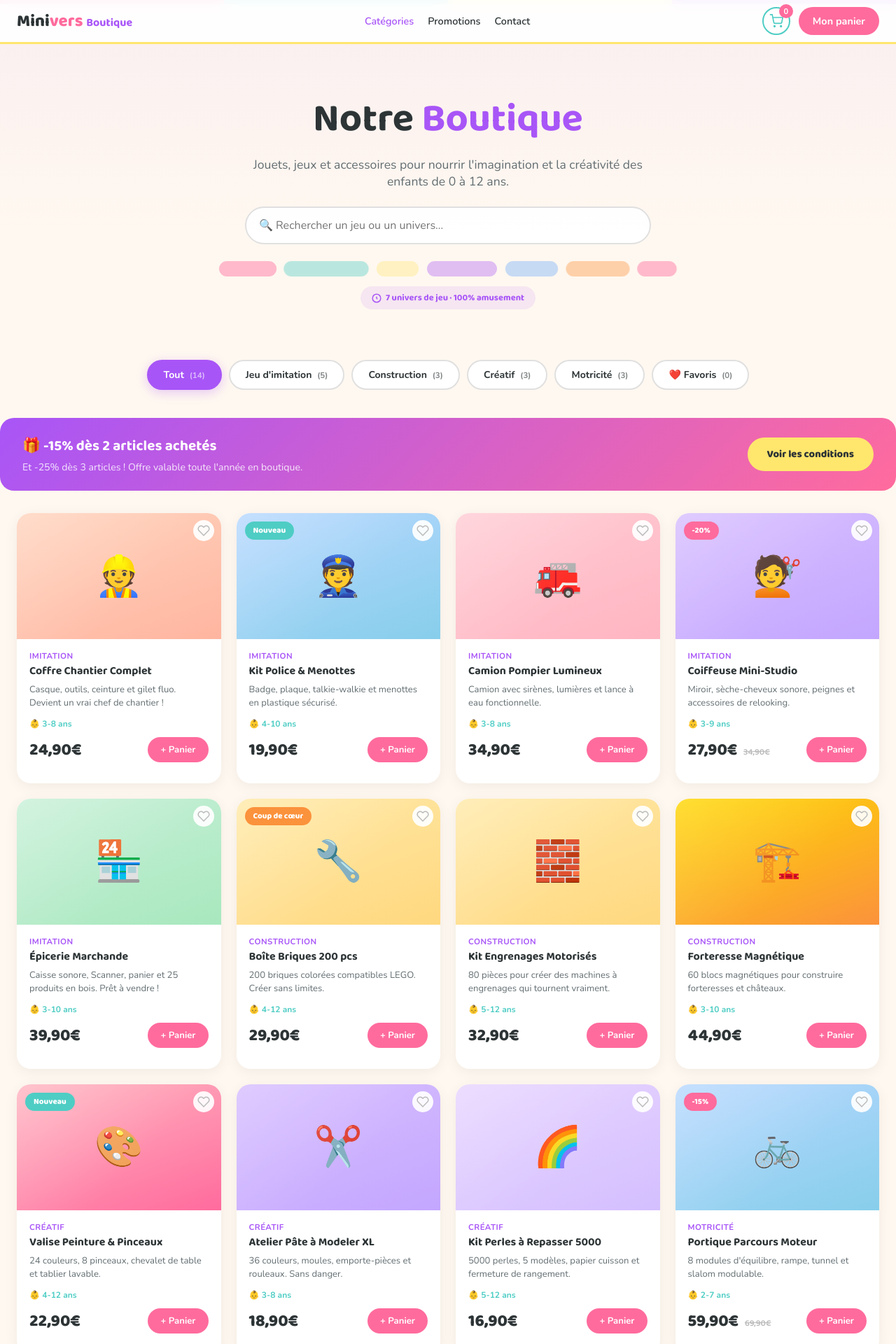
After one commit to Binair-Dev/Minivers, a Django app: page /boutique/ in a window 1280 px wide. The commit adds this page. Shown: the top 1920 px of the page at 70% size. Run offline with Django 4.2, Linux system fonts and the light colour scheme.

Commit message:
feat(boutique): template Django + vue/URL /boutique/
- templates/main/boutique.html hérite de base.html (nav/footer
  factorisés via blocks header/footer ; variantes boutique du mock
  conservées, ancres locales, TODO projet séparé)
- /boutique/ rendu depuis le template, lien nav accueil « Boutique »
  en placeholder commenté TODO
- le mock boutique.html reste la référence pour le diff visuel

```diff
--- a/main/urls.py
+++ b/main/urls.py
@@ -5,4 +5,5 @@ app_name = "main"
 
 urlpatterns = [
     path("", views.home, name="home"),
+    path("boutique/", views.boutique, name="boutique"),
 ]
--- a/main/views.py
+++ b/main/views.py
@@ -3,3 +3,9 @@ from django.shortcuts import render
 
 def home(request):
     return render(request, "main/home.html")
+
+
+def boutique(request):
+    # TODO(boutique): la boutique sortira en projet séparé (URL dédiée).
+    # Ce placeholder sert de point d'ancrage pour la future redirection.
+    return render(request, "main/boutique.html")
--- a/templates/base.html
+++ b/templates/base.html
@@ -19,7 +19,9 @@
 <li><a href="#tarifs">Tarifs</a></li>
 <li><a href="#anniversaires">Anniversaires</a></li>
 <li><a href="#evenements">Agenda</a></li>
-<li><a href="#boutique">Boutique</a></li>
+<!-- TODO(boutique): la boutique sortira en projet séparé — remplacer ce
+     placeholder par l'URL du site boutique quand il existera. -->
+<li><a href="#">Boutique</a></li>
 <li><a href="#contact">Contact</a></li>
 </ul>
 <div class="nav-right">
--- /dev/null
+++ b/templates/main/boutique.html
@@ -0,0 +1,225 @@
+{% extends 'base.html' %}
+{% load static %}
+
+{% block title %}Minivers — Boutique{% endblock %}
+
+{% block head %}
+<link rel="stylesheet" href="{% static 'css/boutique.css' %}">
+{% endblock %}
+
+{% block header %}
+<!-- NAV — variante boutique du mock (logo « Boutique », ancres locales) ;
+     le socle commun (structure nav, styles, panier) reste factorisé dans
+     base.html + main.css. TODO(boutique): quand la boutique sortira en
+     projet séparé, remplacer les ancres ci-dessous par ses URLs propres. -->
+<nav>
+<a href="#top" class="logo">Mini<span>vers</span> <span style="color:var(--violet);font-size:1rem;font-weight:700">Boutique</span></a>
+<ul>
+<li><a href="#filters" style="color:var(--violet)">Catégories</a></li>
+<li><a href="#promo">Promotions</a></li>
+<li><a href="#contact-boutique">Contact</a></li>
+</ul>
+<div class="nav-right">
+<button class="btn-cart" onclick="toggleCart()"><svg width="20" height="20" viewBox="0 0 24 24" fill="none" stroke="currentColor" stroke-width="2"><circle cx="9" cy="21" r="1"/><circle cx="20" cy="21" r="1"/><path d="M1 1h4l2.68 13.39a2 2 0 002 1.61h9.72a2 2 0 002-1.61L23 6H6"/></svg><span class="cart-count" id="cartCount">0</span></button>
+<button style="background:var(--rose);color:#fff;border:none;padding:10px 20px;border-radius:50px;font-weight:700;font-size:.9rem" onmouseover="this.style.transform='scale(1.05)'" onmouseout="this.style.transform='none'">Mon panier</button>
+</div>
+</nav>
+<a id="top"></a>
+{% endblock %}
+
+{% block content %}
+<div class="color-bar"><span style="background:var(--rose)"></span><span style="background:var(--turquoise)"></span><span style="background:var(--jaune)"></span><span style="background:var(--violet)"></span></div>
+
+<section class="boutique-hero">
+<h1>Notre <span>Boutique</span></h1>
+<p>Jouets, jeux et accessoires pour nourrir l'imagination et la créativité des enfants de 0 à 12 ans.</p>
+<div class="boutique-search"><input type="text" id="searchInput" placeholder="🔍 Rechercher un jeu ou un univers..."></div>
+<div class="cyl-signature" aria-label="Nos univers">
+<div class="cyl" style="background:var(--rose);width:80px"></div><div class="cyl" style="background:var(--turquoise);width:120px"></div><div class="cyl" style="background:var(--jaune);width:60px"></div><div class="cyl" style="background:var(--violet);width:100px"></div><div class="cyl" style="background:var(--bleu);width:75px"></div><div class="cyl" style="background:var(--orange);width:90px"></div><div class="cyl" style="background:var(--rose);width:55px"></div>
+</div>
+<div class="cyl-tag"><svg width="14" height="14" viewBox="0 0 24 24" fill="none" stroke="currentColor" stroke-width="2.5"><circle cx="12" cy="12" r="10"/><path d="M12 8v4l2 2"/></svg>7 univers de jeu · 100% amusement</div>
+</section>
+
+<div class="boutique-filters" id="filters">
+<button class="filter-chip active" data-cat="all">Tout <span class="chip-count">(14)</span></button>
+<button class="filter-chip" data-cat="imitation">Jeu d'imitation <span class="chip-count">(5)</span></button>
+<button class="filter-chip" data-cat="construction">Construction <span class="chip-count">(3)</span></button>
+<button class="filter-chip" data-cat="creatif">Créatif <span class="chip-count">(3)</span></button>
+<button class="filter-chip" data-cat="moteur">Motricité <span class="chip-count">(3)</span></button>
+<button class="filter-chip" data-cat="favorites">❤️ Favoris <span class="chip-count">(0)</span></button>
+</div>
+
+<div class="shop-promo" id="promo">
+<div class="shop-promo-text"><h3>🎁 -15% dès 2 articles achetés</h3><p>Et -25% dès 3 articles ! Offre valable toute l'année en boutique.</p></div>
+<button class="shop-promo-btn">Voir les conditions</button>
+</div>
+
+<section class="shop-section">
+<div class="shop-grid" id="shopGrid">
+
+<div class="product" data-cat="imitation" data-name="Coffre Chantier Complet">
+<div class="product-img pi-chantier">👷<button class="btn-like" data-name="Coffre Chantier Complet"><svg viewBox="0 0 24 24"><path d="M20.84 4.61a5.5 5.5 0 00-7.78 0L12 5.67l-1.06-1.06a5.5 5.5 0 00-7.78 7.78l1.06 1.06L12 21.23l7.78-7.78 1.06-1.06a5.5 5.5 0 000-7.78z"/></svg></button></div>
+<div class="product-body">
+<div class="product-cat">Imitation</div><h3>Coffre Chantier Complet</h3>
+<p class="product-desc">Casque, outils, ceinture et gilet fluo. Devient un vrai chef de chantier !</p>
+<div class="product-age">👶 3-8 ans</div>
+<div class="product-footer"><div class="product-price">24,90€</div><button class="product-btn" data-action="cart" data-name="Coffre Chantier Complet" data-price="24.9">+ Panier</button></div>
+</div></div>
+
+<div class="product" data-cat="imitation" data-name="Kit Police & Menottes">
+<div class="product-img pi-police">👮<button class="btn-like" data-name="Kit Police & Menottes"><svg viewBox="0 0 24 24"><path d="M20.84 4.61a5.5 5.5 0 00-7.78 0L12 5.67l-1.06-1.06a5.5 5.5 0 00-7.78 7.78l1.06 1.06L12 21.23l7.78-7.78 1.06-1.06a5.5 5.5 0 000-7.78z"/></svg></button></div>
+<span class="product-badge badge-new">Nouveau</span>
+<div class="product-body">
+<div class="product-cat">Imitation</div><h3>Kit Police & Menottes</h3>
+<p class="product-desc">Badge, plaque, talkie-walkie et menottes en plastique sécurisé.</p>
+<div class="product-age">👶 4-10 ans</div>
+<div class="product-footer"><div class="product-price">19,90€</div><button class="product-btn" data-action="cart" data-name="Kit Police & Menottes" data-price="19.9">+ Panier</button></div>
+</div></div>
+
+<div class="product" data-cat="imitation" data-name="Camion Pompier Lumineux">
+<div class="product-img pi-pompier">🚒<button class="btn-like" data-name="Camion Pompier Lumineux"><svg viewBox="0 0 24 24"><path d="M20.84 4.61a5.5 5.5 0 00-7.78 0L12 5.67l-1.06-1.06a5.5 5.5 0 00-7.78 7.78l1.06 1.06L12 21.23l7.78-7.78 1.06-1.06a5.5 5.5 0 000-7.78z"/></svg></button></div>
+<div class="product-body">
+<div class="product-cat">Imitation</div><h3>Camion Pompier Lumineux</h3>
+<p class="product-desc">Camion avec sirènes, lumières et lance à eau fonctionnelle.</p>
+<div class="product-age">👶 3-8 ans</div>
+<div class="product-footer"><div class="product-price">34,90€</div><button class="product-btn" data-action="cart" data-name="Camion Pompier Lumineux" data-price="34.9">+ Panier</button></div>
+</div></div>
+
+<div class="product" data-cat="imitation" data-name="Coiffeuse Mini-Studio">
+<div class="product-img pi-relooking">💇<button class="btn-like" data-name="Coiffeuse Mini-Studio"><svg viewBox="0 0 24 24"><path d="M20.84 4.61a5.5 5.5 0 00-7.78 0L12 5.67l-1.06-1.06a5.5 5.5 0 00-7.78 7.78l1.06 1.06L12 21.23l7.78-7.78 1.06-1.06a5.5 5.5 0 000-7.78z"/></svg></button></div>
+<span class="product-badge badge-promo">-20%</span>
+<div class="product-body">
+<div class="product-cat">Imitation</div><h3>Coiffeuse Mini-Studio</h3>
+<p class="product-desc">Miroir, sèche-cheveux sonore, peignes et accessoires de relooking.</p>
+<div class="product-age">👶 3-9 ans</div>
+<div class="product-footer"><div class="product-price">27,90€ <small>34,90€</small></div><button class="product-btn" data-action="cart" data-name="Coiffeuse Mini-Studio" data-price="27.9">+ Panier</button></div>
+</div></div>
+
+<div class="product" data-cat="imitation" data-name="Épicerie Marchande">
+<div class="product-img pi-epicerie">🏪<button class="btn-like" data-name="Épicerie Marchande"><svg viewBox="0 0 24 24"><path d="M20.84 4.61a5.5 5.5 0 00-7.78 0L12 5.67l-1.06-1.06a5.5 5.5 0 00-7.78 7.78l1.06 1.06L12 21.23l7.78-7.78 1.06-1.06a5.5 5.5 0 000-7.78z"/></svg></button></div>
+<div class="product-body">
+<div class="product-cat">Imitation</div><h3>Épicerie Marchande</h3>
+<p class="product-desc">Caisse sonore, Scanner, panier et 25 produits en bois. Prêt à vendre !</p>
+<div class="product-age">👶 3-10 ans</div>
+<div class="product-footer"><div class="product-price">39,90€</div><button class="product-btn" data-action="cart" data-name="Épicerie Marchande" data-price="39.9">+ Panier</button></div>
+</div></div>
+
+<div class="product" data-cat="construction" data-name="Boîte Briques 200 pcs">
+<div class="product-img pi-garage">🔧<button class="btn-like" data-name="Boîte Briques 200 pcs"><svg viewBox="0 0 24 24"><path d="M20.84 4.61a5.5 5.5 0 00-7.78 0L12 5.67l-1.06-1.06a5.5 5.5 0 00-7.78 7.78l1.06 1.06L12 21.23l7.78-7.78 1.06-1.06a5.5 5.5 0 000-7.78z"/></svg></button></div>
+<span class="product-badge badge-coup">Coup de cœur</span>
+<div class="product-body">
+<div class="product-cat">Construction</div><h3>Boîte Briques 200 pcs</h3>
+<p class="product-desc">200 briques colorées compatibles LEGO. Créer sans limites.</p>
+<div class="product-age">👶 4-12 ans</div>
+<div class="product-footer"><div class="product-price">29,90€</div><button class="product-btn" data-action="cart" data-name="Boîte Briques 200 pcs" data-price="29.9">+ Panier</button></div>
+</div></div>
+
+<div class="product" data-cat="construction" data-name="Kit Engrenages Motorisés">
+<div class="product-img pi-garage">🧱<button class="btn-like" data-name="Kit Engrenages Motorisés"><svg viewBox="0 0 24 24"><path d="M20.84 4.61a5.5 5.5 0 00-7.78 0L12 5.67l-1.06-1.06a5.5 5.5 0 00-7.78 7.78l1.06 1.06L12 21.23l7.78-7.78 1.06-1.06a5.5 5.5 0 000-7.78z"/></svg></button></div>
+<div class="product-body">
+<div class="product-cat">Construction</div><h3>Kit Engrenages Motorisés</h3>
+<p class="product-desc">80 pièces pour créer des machines à engrenages qui tournent vraiment.</p>
+<div class="product-age">👶 5-12 ans</div>
+<div class="product-footer"><div class="product-price">32,90€</div><button class="product-btn" data-action="cart" data-name="Kit Engrenages Motorisés" data-price="32.9">+ Panier</button></div>
+</div></div>
+
+<div class="product" data-cat="construction" data-name="Forteresse Magnétique">
+<div class="product-img pi-ocre">🏗️<button class="btn-like" data-name="Forteresse Magnétique"><svg viewBox="0 0 24 24"><path d="M20.84 4.61a5.5 5.5 0 00-7.78 0L12 5.67l-1.06-1.06a5.5 5.5 0 00-7.78 7.78l1.06 1.06L12 21.23l7.78-7.78 1.06-1.06a5.5 5.5 0 000-7.78z"/></svg></button></div>
+<div class="product-body">
+<div class="product-cat">Construction</div><h3>Forteresse Magnétique</h3>
+<p class="product-desc">60 blocs magnétiques pour construire forteresses et châteaux.</p>
+<div class="product-age">👶 3-10 ans</div>
+<div class="product-footer"><div class="product-price">44,90€</div><button class="product-btn" data-action="cart" data-name="Forteresse Magnétique" data-price="44.9">+ Panier</button></div>
+</div></div>
+
+<div class="product" data-cat="créatif" data-name="Valise Peinture & Pinceaux">
+<div class="product-img pi-rose">🎨<button class="btn-like" data-name="Valise Peinture & Pinceaux"><svg viewBox="0 0 24 24"><path d="M20.84 4.61a5.5 5.5 0 00-7.78 0L12 5.67l-1.06-1.06a5.5 5.5 0 00-7.78 7.78l1.06 1.06L12 21.23l7.78-7.78 1.06-1.06a5.5 5.5 0 000-7.78z"/></svg></button></div>
+<span class="product-badge badge-new">Nouveau</span>
+<div class="product-body">
+<div class="product-cat">Créatif</div><h3>Valise Peinture & Pinceaux</h3>
+<p class="product-desc">24 couleurs, 8 pinceaux, chevalet de table et tablier lavable.</p>
+<div class="product-age">👶 4-12 ans</div>
+<div class="product-footer"><div class="product-price">22,90€</div><button class="product-btn" data-action="cart" data-name="Valise Peinture & Pinceaux" data-price="22.9">+ Panier</button></div>
+</div></div>
+
+<div class="product" data-cat="créatif" data-name="Atelier Pâte à Modeler XL">
+<div class="product-img pi-relooking">✂️<button class="btn-like" data-name="Atelier Pâte à Modeler XL"><svg viewBox="0 0 24 24"><path d="M20.84 4.61a5.5 5.5 0 00-7.78 0L12 5.67l-1.06-1.06a5.5 5.5 0 00-7.78 7.78l1.06 1.06L12 21.23l7.78-7.78 1.06-1.06a5.5 5.5 0 000-7.78z"/></svg></button></div>
+<div class="product-body">
+<div class="product-cat">Créatif</div><h3>Atelier Pâte à Modeler XL</h3>
+<p class="product-desc">36 couleurs, moules, emporte-pièces et rouleaux. Sans danger.</p>
+<div class="product-age">👶 3-8 ans</div>
+<div class="product-footer"><div class="product-price">18,90€</div><button class="product-btn" data-action="cart" data-name="Atelier Pâte à Modeler XL" data-price="18.9">+ Panier</button></div>
+</div></div>
+
+<div class="product" data-cat="créatif" data-name="Kit Perles à Repasser 5000">
+<div class="product-img pi-general">🌈<button class="btn-like" data-name="Kit Perles à Repasser 5000"><svg viewBox="0 0 24 24"><path d="M20.84 4.61a5.5 5.5 0 00-7.78 0L12 5.67l-1.06-1.06a5.5 5.5 0 00-7.78 7.78l1.06 1.06L12 21.23l7.78-7.78 1.06-1.06a5.5 5.5 0 000-7.78z"/></svg></button></div>
+<div class="product-body">
+<div class="product-cat">Créatif</div><h3>Kit Perles à Repasser 5000</h3>
+<p class="product-desc">5000 perles, 5 modèles, papier cuisson et fermeture de rangement.</p>
+<div class="product-age">👶 5-12 ans</div>
+<div class="product-footer"><div class="product-price">16,90€</div><button class="product-btn" data-action="cart" data-name="Kit Perles à Repasser 5000" data-price="16.9">+ Panier</button></div>
+</div></div>
+
+<div class="product" data-cat="motricité" data-name="Portique Parcours Moteur">
+<div class="product-img pi-police">🚲<button class="btn-like" data-name="Portique Parcours Moteur"><svg viewBox="0 0 24 24"><path d="M20.84 4.61a5.5 5.5 0 00-7.78 0L12 5.67l-1.06-1.06a5.5 5.5 0 00-7.78 7.78l1.06 1.06L12 21.23l7.78-7.78 1.06-1.06a5.5 5.5 0 000-7.78z"/></svg></button></div>
+<span class="product-badge badge-promo">-15%</span>
+<div class="product-body">
+<div class="product-cat">Motricité</div><h3>Portique Parcours Moteur</h3>
+<p class="product-desc">8 modules d'équilibre, rampe, tunnel et slalom modulable.</p>
+<div class="product-age">👶 2-7 ans</div>
+<div class="product-footer"><div class="product-price">59,90€ <small>69,90€</small></div><button class="product-btn" data-action="cart" data-name="Portique Parcours Moteur" data-price="59.9">+ Panier</button></div>
+</div></div>
+
+<div class="product" data-cat="motricité" data-name="Jeux d'Adresse Anneaux">
+<div class="product-img pi-epicerie">🤹<button class="btn-like" data-name="Jeux d'Adresse Anneaux"><svg viewBox="0 0 24 24"><path d="M20.84 4.61a5.5 5.5 0 00-7.78 0L12 5.67l-1.06-1.06a5.5 5.5 0 00-7.78 7.78l1.06 1.06L12 21.23l7.78-7.78 1.06-1.06a5.5 5.5 0 000-7.78z"/></svg></button></div>
+<div class="product-body">
+<div class="product-cat">Motricité</div><h3>Jeux d'Adresse Anneaux</h3>
+<p class="product-desc">6 anneaux colorés + piquets réglables. Atelier adresse et visée.</p>
+<div class="product-age">👶 3-8 ans</div>
+<div class="product-footer"><div class="product-price">14,90€</div><button class="product-btn" data-action="cart" data-name="Jeux d'Adresse Anneaux" data-price="14.9">+ Panier</button></div>
+</div></div>
+
+<div class="product" data-cat="motricité" data-name="Tapis d'Éveil Sensoriel">
+<div class="product-img pi-rose">🧸<button class="btn-like" data-name="Tapis d'Éveil Sensoriel"><svg viewBox="0 0 24 24"><path d="M20.84 4.61a5.5 5.5 0 00-7.78 0L12 5.67l-1.06-1.06a5.5 5.5 0 00-7.78 7.78l1.06 1.06L12 21.23l7.78-7.78 1.06-1.06a5.5 5.5 0 000-7.78z"/></svg></button></div>
+<div class="product-body">
+<div class="product-cat">Motricité</div><h3>Tapis d'Éveil Sensoriel</h3>
+<p class="product-desc">8 textures différentes, sonnettes et miroirs sécurisés. Lavable.</p>
+<div class="product-age">👶 0-3 ans</div>
+<div class="product-footer"><div class="product-price">37,90€</div><button class="product-btn" data-action="cart" data-name="Tapis d'Éveil Sensoriel" data-price="37.9">+ Panier</button></div>
+</div></div>
+
+</div>
+</section>
+
+<div class="cyl-row" aria-hidden="true"><div class="cyl" style="background:var(--rose);width:100px"></div><div class="cyl" style="background:var(--jaune);width:70px"></div><div class="cyl" style="background:var(--violet);width:130px"></div><div class="cyl" style="background:var(--turquoise);width:80px"></div></div>
+
+<div class="shop-news">
+<h3>📬 Restez informé !</h3>
+<p>Nouveautés, promotions et idées cadeaux — 1 à 2 emails par mois, jamais plus.</p>
+<form class="shop-news-form" onsubmit="event.preventDefault();alert('Merci ! Vous êtes inscrit(e).')"><input type="email" placeholder="Votre email..." required><button type="submit">S'inscrire</button></form>
+</div>
+
+<section id="contact-boutique" style="max-width:800px;margin:0 auto 60px;padding:32px 24px;background:#fff;border-radius:var(--r);box-shadow:0 4px 20px rgba(0,0,0,.06);text-align:center">
+<h3 style="font-size:1.4rem;margin-bottom:8px">Une question sur un produit ?</h3>
+<p style="color:#636E72;font-size:.92rem;margin-bottom:20px">On vous répond du lundi au samedi, sous 24h.</p>
+<div style="display:flex;flex-wrap:wrap;gap:16px;justify-content:center">
+<div style="display:flex;align-items:center;gap:8px;padding:12px 20px;border-radius:50px;background:rgba(78,205,196,.1);color:var(--turquoise);font-weight:700;font-size:.9rem"><svg width="18" height="18" viewBox="0 0 24 24" fill="none" stroke="currentColor" stroke-width="2"><path d="M22 16.92v3a2 2 0 01-2.18 2 19.79 19.79 0 01-8.63-3.07 19.5 19.5 0 01-6-6 19.79 19.79 0 01-3.07-8.67A2 2 0 014.11 2h3a2 2 0 012 1.72c.127.96.361 1.903.7 2.81a2 2 0 01-.45 2.11L8.09 9.91a16 16 0 006 6l1.27-1.27a2 2 0 012.11-.45c.907.339 1.85.573 2.81.7A2 2 0 0122 16.92z"/></svg>06 52 60 54 59</div>
+<div style="display:flex;align-items:center;gap:8px;padding:12px 20px;border-radius:50px;background:rgba(168,85,247,.1);color:var(--violet);font-weight:700;font-size:.9rem"><svg width="18" height="18" viewBox="0 0 24 24" fill="none" stroke="currentColor" stroke-width="2"><path d="M4 4h16c1.1 0 2 .9 2 2v12c0 1.1-.9 2-2 2H4c-1.1 0-2-.9-2-2V6c0-1.1.9-2 2-2z"/><polyline points="22,6 12,13 2,6"/></svg>begeault.maeva@gmail.com</div>
+<div style="display:flex;align-items:center;gap:8px;padding:12px 20px;border-radius:50px;background:rgba(255,107,157,.1);color:var(--rose);font-weight:700;font-size:.9rem"><svg width="18" height="18" viewBox="0 0 24 24" fill="none" stroke="currentColor" stroke-width="2"><path d="M21 10c0 7-9 13-9 13s-9-6-9-13a9 9 0 0118 0z"/><circle cx="12" cy="10" r="3"/></svg>910 Rte de Nîmes, Le Crès</div>
+</div>
+</section>
+{% endblock %}
+
+{% block footer %}
+<!-- FOOTER — variante boutique du mock (sans bloc newsletter accueil). -->
+<footer>
+<div style="margin-bottom:16px"><a href="#" class="logo" style="font-size:1.8rem;color:#fff">Mini<span>vers</span></a></div>
+<p>Parc Indoor & Boutique de Jeux — Le Crès, Montpellier</p>
+<div class="flink"><a href="#">Accueil</a><a href="#">Parc</a><a href="#">Tarifs</a><a href="#">Boutique</a><a href="#">Anniversaires</a><a href="#">Agenda</a><a href="#">Mentions légales</a></div>
+<p style="margin-top:20px;font-size:.78rem">&copy; 2026 Minivers — Tous droits réservés</p>
+</footer>
+{% endblock %}
+
+{% block scripts %}
+<script src="{% static 'js/boutique.js' %}"></script>
+{% endblock %}
```
